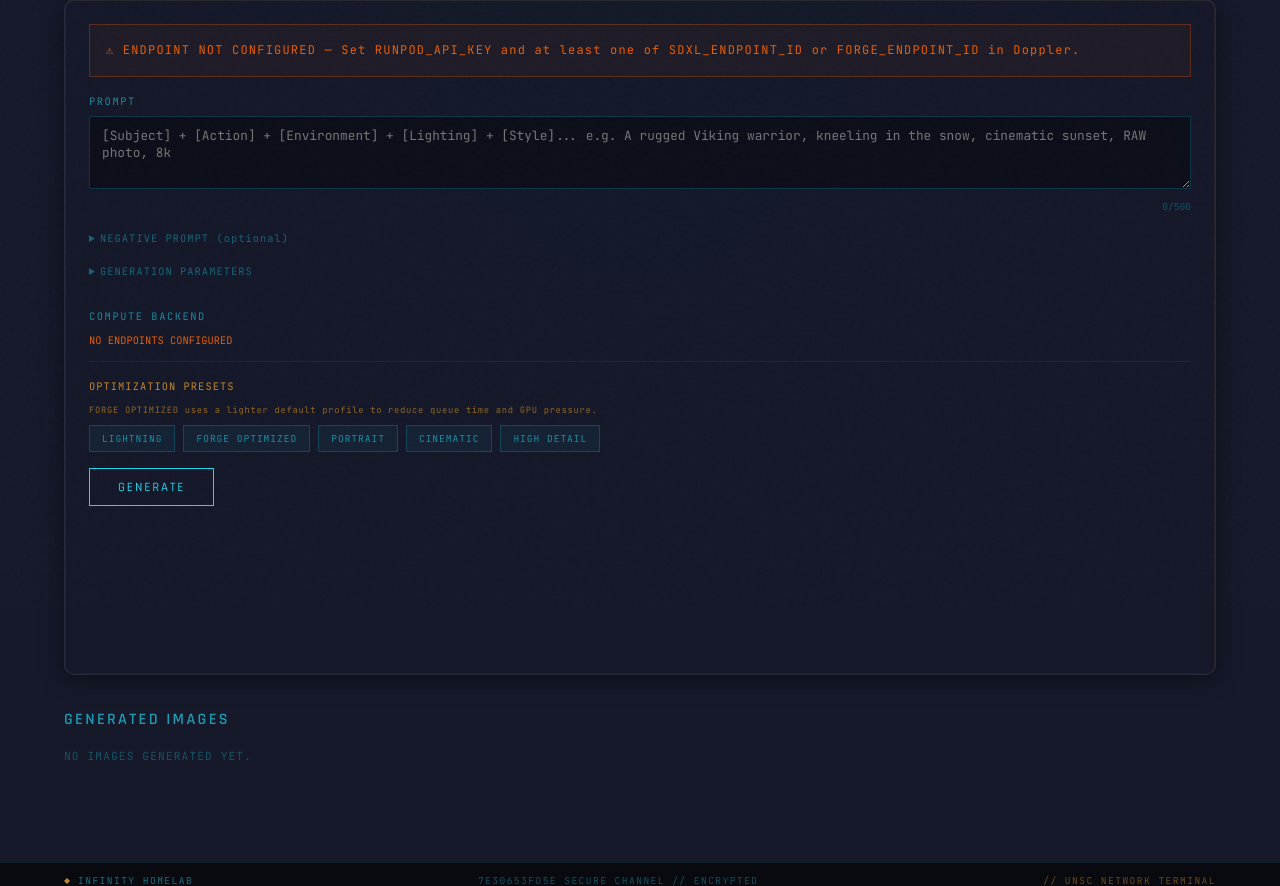
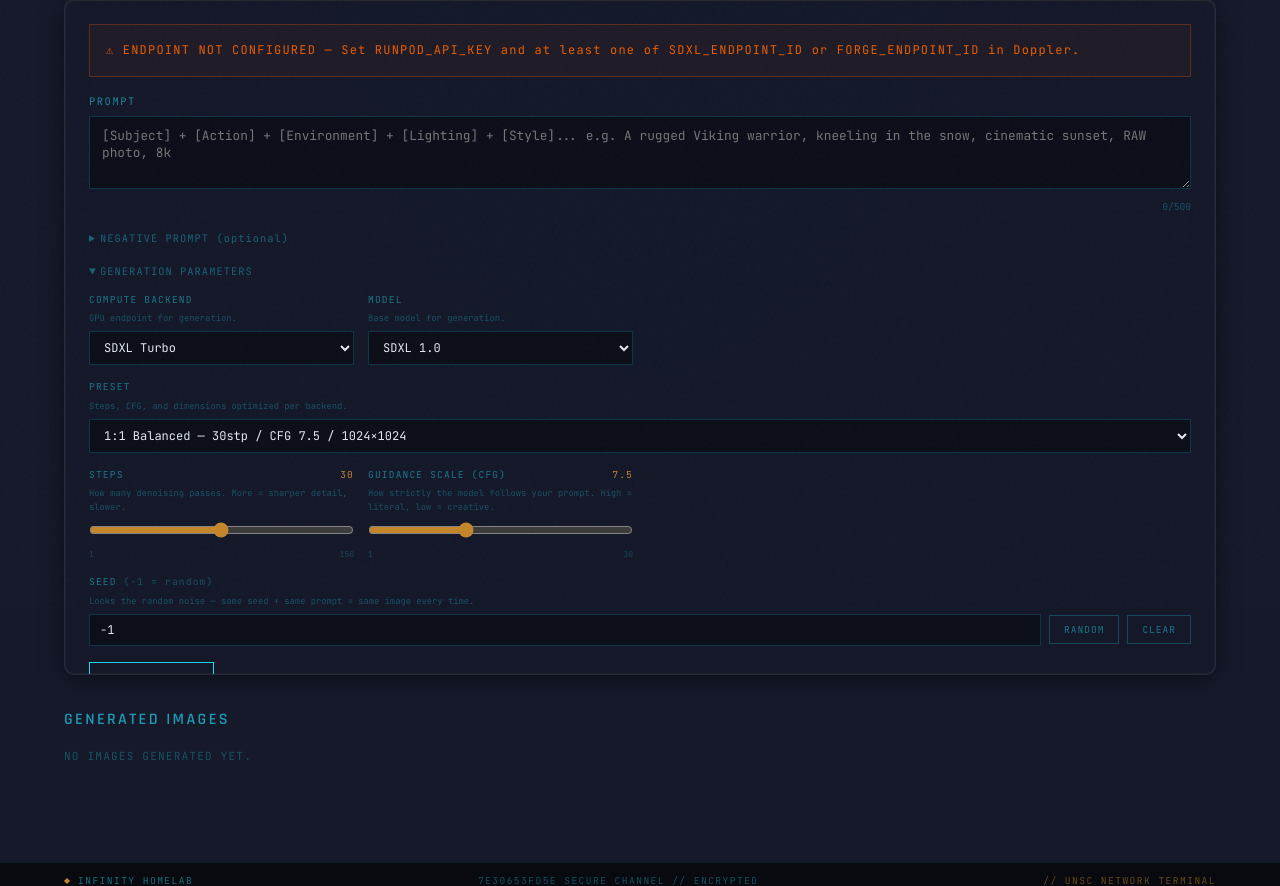
Before and after one commit to enelson228/infinity_site_v2, a Flask app: template templates/forge.html in a window 1280 px wide. Shown: the part 192-1078 px from the top of the page. Run offline with Flask 3, Linux system fonts and the light colour scheme; the template is opened without the code that fills it, so the values that code supplies are empty; data comes from the database, SQL or seed files in the repository; parts of the project's set-up code (start-up, migrations or seed data) failed here and were passed over.

Commit message:
feat: add compute backend selector, preset system with steps/cfg/dimensions, and lightbox navigation

```diff
--- a/blueprints/forge.py
+++ b/blueprints/forge.py
@@ -78,6 +78,7 @@ def api_forge_generate():
 
     negative_prompt = (data.get('negative_prompt') or '').strip()
     worker_type = data.get('worker_type', 'sdxl')
+    model = data.get('model', 'sdxl')
 
     def _clamp(val, lo, hi, default):
         try:
@@ -110,6 +111,7 @@ def api_forge_generate():
         'width': width,
         'height': height,
         'guidance_scale': guidance,
+        'model': model,
     }
     if seed >= 0:
         gen_input['seed'] = seed
--- a/templates/forge.html
+++ b/templates/forge.html
@@ -48,10 +48,50 @@
     </details>
 
     <!-- Generation Parameters -->
-    <details id="params-details" style="margin-bottom: var(--spacing-md);">
+    <details id="params-details" open style="margin-bottom: var(--spacing-md);">
       <summary style="font-family: var(--font-mono); font-size: 0.65rem; color: rgba(34,211,238,0.4); letter-spacing: 0.1em; cursor: pointer; user-select: none; margin-bottom: 12px;">GENERATION PARAMETERS</summary>
 
       <div style="display: grid; grid-template-columns: repeat(auto-fit, minmax(220px, 1fr)); gap: 14px; margin-top: 12px;">
+
+        <!-- Compute Backend -->
+        <div>
+          <label style="font-family: var(--font-mono); font-size: 0.6rem; color: rgba(34,211,238,0.5); letter-spacing: 0.12em; display: block; margin-bottom: 4px;">COMPUTE BACKEND</label>
+          <div style="font-family: var(--font-mono); font-size: 0.55rem; color: rgba(34,211,238,0.3); margin-bottom: 6px;">GPU endpoint for generation.</div>
+          <select id="forge-backend"
+            style="width: 100%; background: rgba(0,0,0,0.4); border: 1px solid rgba(34,211,238,0.2); color: var(--text-primary); font-family: var(--font-mono); font-size: 0.75rem; padding: 7px 10px; outline: none; cursor: pointer;">
+            <option value="sdxl" {% if not has_forge %}selected{% endif %}>SDXL Turbo</option>
+            <option value="forge" {% if has_forge %}selected{% endif %}>Forge</option>
+          </select>
+        </div>
+
+        <!-- Model -->
+        <div>
+          <label style="font-family: var(--font-mono); font-size: 0.6rem; color: rgba(34,211,238,0.5); letter-spacing: 0.12em; display: block; margin-bottom: 4px;">MODEL</label>
+          <div style="font-family: var(--font-mono); font-size: 0.55rem; color: rgba(34,211,238,0.3); margin-bottom: 6px;">Base model for generation.</div>
+          <select id="forge-model"
+            style="width: 100%; background: rgba(0,0,0,0.4); border: 1px solid rgba(34,211,238,0.2); color: var(--text-primary); font-family: var(--font-mono); font-size: 0.75rem; padding: 7px 10px; outline: none; cursor: pointer;">
+            <option value="sdxl">SDXL 1.0</option>
+            <option value="sdxl-turbo">SDXL Turbo (Fast)</option>
+            <option value="pony">Pony Diffusion XL</option>
+            <option value="sd15">Stable Diffusion 1.5</option>
+          </select>
+        </div>
+
+        <!-- Preset Selector -->
+        <div style="grid-column: 1 / -1;">
+          <label style="font-family: var(--font-mono); font-size: 0.6rem; color: rgba(34,211,238,0.5); letter-spacing: 0.12em; display: block; margin-bottom: 4px;">PRESET</label>
+          <div style="font-family: var(--font-mono); font-size: 0.55rem; color: rgba(34,211,238,0.3); margin-bottom: 6px;">Steps, CFG, and dimensions optimized per backend.</div>
+          <select id="forge-preset"
+            style="width: 100%; background: rgba(0,0,0,0.4); border: 1px solid rgba(34,211,238,0.2); color: var(--text-primary); font-family: var(--font-mono); font-size: 0.75rem; padding: 7px 10px; outline: none; cursor: pointer;"
+            onchange="applyPreset()">
+          </select>
+        </div>
+
+        <!-- Hidden inputs for generation params -->
+        <input type="hidden" id="forge-width" value="1024">
+        <input type="hidden" id="forge-height" value="1024">
+        <input type="hidden" id="forge-steps" value="75">
+        <input type="hidden" id="forge-guidance" value="11.5">
 
         <!-- Steps -->
         <div>
@@ -75,46 +115,6 @@
           <input type="range" id="forge-guidance" min="1" max="30" value="11.5" step="0.5"
             style="width: 100%; accent-color: var(--reach-amber);">
           <div style="display: flex; justify-content: space-between; font-family: var(--font-mono); font-size: 0.5rem; color: rgba(34,211,238,0.25); margin-top: 2px;"><span>1</span><span>30</span></div>
-        </div>
-
-        <!-- Width -->
-        <div>
-          <label style="font-family: var(--font-mono); font-size: 0.6rem; color: rgba(34,211,238,0.5); letter-spacing: 0.12em; display: block; margin-bottom: 4px;">WIDTH</label>
-          <div style="font-family: var(--font-mono); font-size: 0.55rem; color: rgba(34,211,238,0.3); margin-bottom: 6px;">Output image width in pixels.</div>
-          <select id="forge-width"
-            style="width: 100%; background: rgba(0,0,0,0.4); border: 1px solid rgba(34,211,238,0.2); color: var(--text-primary); font-family: var(--font-mono); font-size: 0.75rem; padding: 7px 10px; outline: none; cursor: pointer;">
-            <option value="512">512 px</option>
-            <option value="768">768 px</option>
-            <option value="832">832 px</option>
-            <option value="832">832 px</option>
-            <option value="1024" selected>1024 px</option>
-            <option value="1216">1216 px</option>
-            <option value="1216">1216 px</option>
-            <option value="1280">1280 px</option>
-            <option value="1536">1536 px</option>
-            <option value="2048">2048 px</option>
-            <option value="4096">4096 px</option>
-          </select>
-        </div>
-
-        <!-- Height -->
-        <div>
-          <label style="font-family: var(--font-mono); font-size: 0.6rem; color: rgba(34,211,238,0.5); letter-spacing: 0.12em; display: block; margin-bottom: 4px;">HEIGHT</label>
-          <div style="font-family: var(--font-mono); font-size: 0.55rem; color: rgba(34,211,238,0.3); margin-bottom: 6px;">Output image height in pixels.</div>
-          <select id="forge-height"
-            style="width: 100%; background: rgba(0,0,0,0.4); border: 1px solid rgba(34,211,238,0.2); color: var(--text-primary); font-family: var(--font-mono); font-size: 0.75rem; padding: 7px 10px; outline: none; cursor: pointer;">
-            <option value="512">512 px</option>
-            <option value="768">768 px</option>
-            <option value="832">832 px</option>
-            <option value="832">832 px</option>
-            <option value="1024" selected>1024 px</option>
-            <option value="1216">1216 px</option>
-            <option value="1216">1216 px</option>
-            <option value="1280">1280 px</option>
-            <option value="1536">1536 px</option>
-            <option value="2048">2048 px</option>
-            <option value="4096">4096 px</option>
-          </select>
         </div>
 
         <!-- Seed (full width) -->
@@ -143,45 +143,6 @@
 
       </div>
     </details>
-
-    <!-- Worker Selection -->
-    <div style="margin-bottom: var(--spacing-md); padding-bottom: 12px; border-bottom: 1px solid rgba(34,211,238,0.1);">
-      <div style="display:none" id="debug-info" data-sdxl="{{has_sdxl}}" data-forge="{{has_forge}}"></div>
-      <label style="font-family: var(--font-mono); font-size: 0.65rem; color: rgba(34,211,238,0.6); letter-spacing: 0.15em; display: block; margin-bottom: 8px;">COMPUTE BACKEND</label>
-      <div style="display: flex; gap: 12px; align-items: center;">
-        {% if has_sdxl %}
-        <label style="display: flex; align-items: center; gap: 6px; cursor: pointer;">
-          <input type="radio" name="worker-type" value="sdxl" checked style="accent-color: var(--reach-cyan);">
-          <span style="font-family: var(--font-mono); font-size: 0.7rem; color: var(--text-primary);">SDXL v2.1.1</span>
-        </label>
-        {% endif %}
-
-        {% if has_forge %}
-        <label style="display: flex; align-items: center; gap: 6px; cursor: pointer;">
-          <input type="radio" name="worker-type" value="forge" {% if not has_sdxl %}checked{% endif %} style="accent-color: var(--reach-amber);">
-          <span style="font-family: var(--font-mono); font-size: 0.7rem; color: var(--text-primary);">FORGE OPTIMIZED</span>
-        </label>
-        {% endif %}
-
-        {% if not has_sdxl and not has_forge %}
-        <span style="font-family: var(--font-mono); font-size: 0.65rem; color: var(--reach-orange);">NO ENDPOINTS CONFIGURED</span>
-        {% endif %}
-      </div>
-    </div>
-
-    <div id="optimization-presets-container" style="margin-bottom: var(--spacing-md);">
-      <label style="font-family: var(--font-mono); font-size: 0.65rem; color: var(--reach-amber); letter-spacing: 0.1em; display: block; margin-bottom: 8px;">OPTIMIZATION PRESETS</label>
-      <div id="worker-hint" style="font-family: var(--font-mono); font-size: 0.55rem; color: rgba(246,166,35,0.55); letter-spacing: 0.08em; margin-bottom: 8px;">
-        FORGE OPTIMIZED uses a lighter default profile to reduce queue time and GPU pressure.
-      </div>
-      <div style="display: flex; gap: 8px; flex-wrap: wrap;">
-        <button type="button" class="preset-btn" data-steps="6" data-guidance="1.8" data-width="1024" data-height="1024">LIGHTNING</button>
-        <button type="button" class="preset-btn forge-recommended" data-steps="35" data-guidance="4.5" data-width="1024" data-height="1024">FORGE OPTIMIZED</button>
-        <button type="button" class="preset-btn" data-steps="35" data-guidance="5.0" data-width="832" data-height="1216">PORTRAIT</button>
-        <button type="button" class="preset-btn" data-steps="40" data-guidance="5.5" data-width="1216" data-height="832">CINEMATIC</button>
-        <button type="button" class="preset-btn" data-steps="50" data-guidance="6.0" data-width="1024" data-height="1024">HIGH DETAIL</button>
-      </div>
-    </div>
 
     <div style="display: flex; align-items: center; gap: var(--spacing-md);">
       <button
@@ -322,53 +283,73 @@ document.getElementById('clear-seed-btn')?.addEventListener('click', () => {
   document.getElementById('forge-seed').value = -1;
 });
 
-function applyPreset(btn) {
-  const steps = btn.dataset.steps;
-  const guidance = btn.dataset.guidance;
-  const width = btn.dataset.width;
-  const height = btn.dataset.height;
+// Full presets: steps, cfg, dimensions per backend
+const fullPresets = {
+  sdxl: [
+    { value: '1x1-balanced',   label: '1:1 Balanced — 30stp / CFG 7.5 / 1024×1024',    steps: 30,  guidance: 7.5,  width: 1024, height: 1024 },
+    { value: '1x1-detail',     label: '1:1 Detail — 60stp / CFG 9 / 1024×1024',         steps: 60,  guidance: 9.0,  width: 1024, height: 1024 },
+    { value: '1x1-sweetspot',   label: '1:1 Sweet Spot — 75stp / CFG 11.5 / 1024×1024', steps: 75,  guidance: 11.5, width: 1024, height: 1024 },
+    { value: '1x1-extreme',     label: '1:1 Extreme — 120stp / CFG 12 / 1024×1024',      steps: 120, guidance: 12.0, width: 1024, height: 1024 },
+    { value: '1x1-max',        label: '1:1 Max — 100stp / CFG 20 / 1536×1536',          steps: 100, guidance: 20.0, width: 1536, height: 1536 },
+    { value: '4x3-balanced',    label: '4:3 Balanced — 30stp / CFG 7.5 / 1152×896',      steps: 30,  guidance: 7.5,  width: 1152, height: 896  },
+    { value: '4x3-detail',     label: '4:3 Detail — 60stp / CFG 9 / 1152×896',          steps: 60,  guidance: 9.0,  width: 1152, height: 896  },
+    { value: '3x2-detail',     label: '3:2 Detail — 60stp / CFG 9 / 1216×832',           steps: 60,  guidance: 9.0,  width: 1216, height: 832  },
+    { value: '16x9-detail',    label: '16:9 Detail — 60stp / CFG 9 / 1344×768',          steps: 60,  guidance: 9.0,  width: 1344, height: 768  },
+    { value: '3x4-portrait',   label: '3:4 Portrait — 60stp / CFG 9 / 896×1152',        steps: 60,  guidance: 9.0,  width: 896,  height: 1152 },
+    { value: '9x16-portrait',  label: '9:16 Portrait — 60stp / CFG 9 / 768×1344',       steps: 60,  guidance: 9.0,  width: 768,  height: 1344 },
+  ],
+  forge: [
+    { value: '1x1-balanced',   label: '1:1 Balanced — 20stp / CFG 5 / 1024×1024',       steps: 20,  guidance: 5.0,  width: 1024, height: 1024 },
+    { value: '1x1-sweetspot',  label: '1:1 Sweet Spot — 28stp / CFG 7 / 1024×1024',     steps: 28,  guidance: 7.0,  width: 1024, height: 1024 },
+    { value: '1x1-detail',     label: '1:1 Detail — 35stp / CFG 8 / 1024×1024',          steps: 35,  guidance: 8.0,  width: 1024, height: 1024 },
+    { value: '1x1-ultra',      label: '1:1 Ultra — 50stp / CFG 10 / 2048×2048',           steps: 50,  guidance: 10.0, width: 2048, height: 2048 },
+    { value: '4x3-balanced',   label: '4:3 Balanced — 20stp / CFG 5 / 1152×896',         steps: 20,  guidance: 5.0,  width: 1152, height: 896  },
+    { value: '4x3-detail',    label: '4:3 Detail — 35stp / CFG 8 / 1152×896',           steps: 35,  guidance: 8.0,  width: 1152, height: 896  },
+    { value: '16x9-hd',       label: '16:9 HD — 28stp / CFG 7 / 1280×720',              steps: 28,  guidance: 7.0,  width: 1280, height: 720  },
+    { value: '3x2-jxl',       label: '3:2 JXL — 35stp / CFG 8 / 1536×1024',             steps: 35,  guidance: 8.0,  width: 1536, height: 1024 },
+    { value: '3x4-portrait',  label: '3:4 Portrait — 28stp / CFG 7 / 896×1152',         steps: 28,  guidance: 7.0,  width: 896,  height: 1152 },
+    { value: '9x16-hd',       label: '9:16 HD — 28stp / CFG 7 / 720×1280',              steps: 28,  guidance: 7.0,  width: 720,  height: 1280 },
+  ],
+};
 
-  if (steps) {
-    const stepsInput = document.getElementById('forge-steps');
-    stepsInput.value = steps;
-    document.getElementById('steps-val').textContent = steps;
-  }
-  if (guidance) {
-    const guidanceInput = document.getElementById('forge-guidance');
-    guidanceInput.value = guidance;
-    document.getElementById('guidance-val').textContent = parseFloat(guidance).toFixed(1);
-  }
-  if (width) document.getElementById('forge-width').value = width;
-  if (height) document.getElementById('forge-height').value = height;
-
-  document.querySelectorAll('.preset-btn').forEach(b => b.classList.remove('active'));
-  btn.classList.add('active');
-
-  const details = document.getElementById('params-details');
-  if (details) details.open = true;
+function updatePresets() {
+  const backend = document.getElementById('forge-backend')?.value || 'sdxl';
+  const select = document.getElementById('forge-preset');
+  if (!select) return;
+  const current = select.value;
+  select.innerHTML = '';
+  const presets = fullPresets[backend] || fullPresets.sdxl;
+  presets.forEach(p => {
+    const opt = document.createElement('option');
+    opt.value = p.value;
+    opt.textContent = p.label;
+    select.appendChild(opt);
+  });
+  const match = presets.find(p => p.value === current);
+  select.value = match ? current : presets[0].value;
+  applyPreset();
 }
 
-function applyForgeOptimizedDefaults(force = false) {
-  const forgeSelected = document.querySelector('input[name="worker-type"]:checked')?.value === 'forge';
-  const recommendedBtn = document.querySelector('.forge-recommended');
-  if (!forgeSelected || !recommendedBtn) return;
-
-  const hasActivePreset = document.querySelector('.preset-btn.active');
-  if (force || !hasActivePreset) applyPreset(recommendedBtn);
+function applyPreset() {
+  const backend = document.getElementById('forge-backend')?.value || 'sdxl';
+  const select = document.getElementById('forge-preset');
+  if (!select) return;
+  const presets = fullPresets[backend] || fullPresets.sdxl;
+  const preset = presets.find(p => p.value === select.value);
+  if (!preset) return;
+  document.getElementById('forge-steps').value = preset.steps;
+  document.getElementById('forge-guidance').value = preset.guidance;
+  document.getElementById('steps-val').textContent = preset.steps;
+  document.getElementById('guidance-val').textContent = preset.guidance.toFixed(1);
+  document.getElementById('forge-width').value = preset.width;
+  document.getElementById('forge-height').value = preset.height;
 }
 
-// Preset handlers
-document.querySelectorAll('.preset-btn').forEach(btn => {
-  btn.addEventListener('click', () => applyPreset(btn));
-});
+// Backend change → update presets
+document.getElementById('forge-backend')?.addEventListener('change', updatePresets);
 
-document.querySelectorAll('input[name="worker-type"]').forEach(input => {
-  input.addEventListener('change', () => {
-    if (input.checked && input.value === 'forge') applyForgeOptimizedDefaults(true);
-  });
-});
-
-applyForgeOptimizedDefaults(false);
+// Init presets on load
+updatePresets();
 
 // Generate
 document.getElementById('forge-generate-btn')?.addEventListener('click', async () => {
@@ -381,7 +362,8 @@ document.getElementById('forge-generate-btn')?.addEventListener('click', async (
   const width    = parseInt(document.getElementById('forge-width')?.value || 1024);
   const height   = parseInt(document.getElementById('forge-height')?.value || 1024);
   const seed     = parseInt(document.getElementById('forge-seed')?.value ?? -1);
-  const workerType = document.querySelector('input[name="worker-type"]:checked')?.value || 'sdxl';
+  const backend = document.getElementById('forge-backend')?.value || 'sdxl';
+  const model = document.getElementById('forge-model')?.value || 'sdxl';
 
   setGenerating(true);
   showError('');
@@ -391,7 +373,7 @@ document.getElementById('forge-generate-btn')?.addEventListener('click', async (
     const resp = await fetch('/api/forge/generate', {
       method: 'POST',
       headers: { 'Content-Type': 'application/json', 'X-CSRF-Token': csrfToken },
-      body: JSON.stringify({ prompt, negative_prompt: negative, steps, guidance_scale: guidance, width, height, seed, worker_type: workerType }),
+      body: JSON.stringify({ prompt, negative_prompt: negative, steps, guidance_scale: guidance, width, height, seed, worker_type: backend, model }),
     });
     if (resp.status === 401) { showError('Session expired — please reload and log in again.'); setGenerating(false); return; }
     const data = await resp.json();
```
